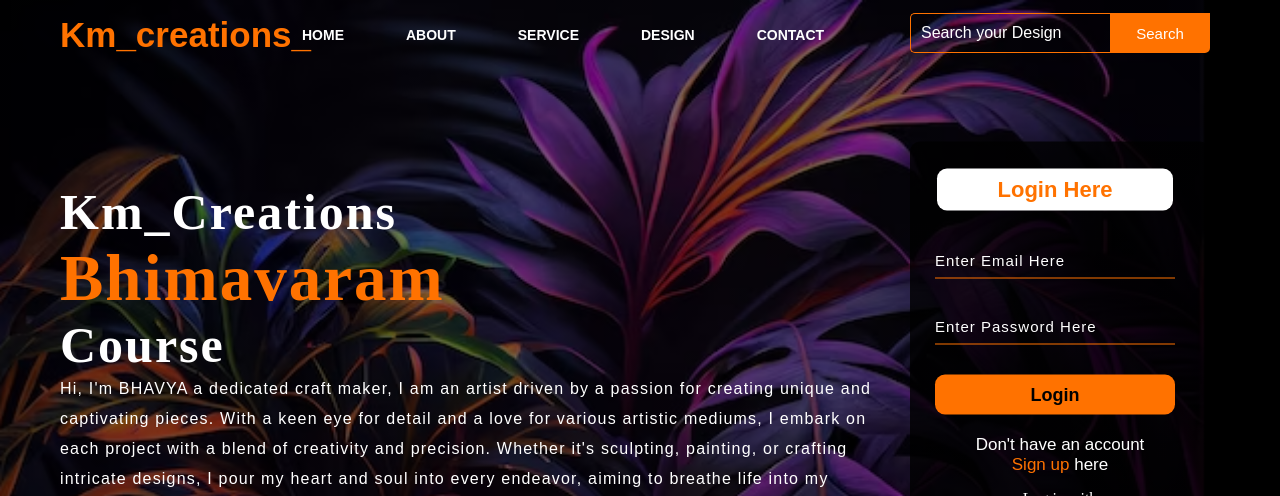
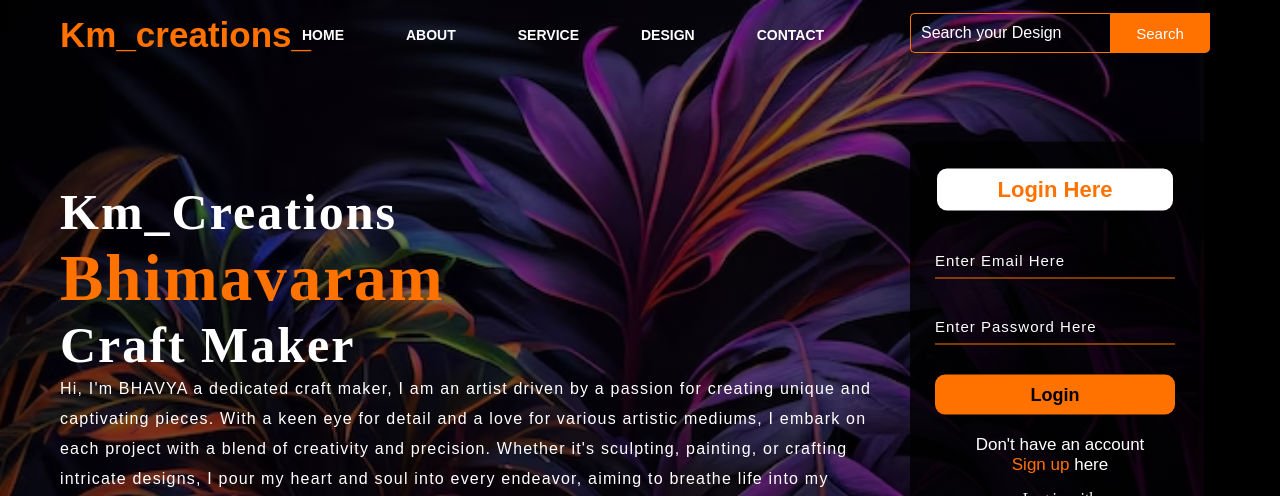
Before and after one commit to p-pranay-kumar/Km-Creations-04, a plain HTML site: page index.html in a window 1280 px wide. Shown: the top 496 px of the page. Drawn offline with nearby package versions, Linux system fonts and the light colour scheme.

Commit message:
Update index.html

```diff
--- a/index.html
+++ b/index.html
@@ -30,7 +30,7 @@
 
         </div>
         <div class="content">
-            <h1>Km_Creations <br><span>Bhimavaram</span> <br>Course</h1>
+            <h1>Km_Creations <br><span>Bhimavaram</span> <br>Craft Maker</h1>
             <p class="par">Hi, I'm BHAVYA a dedicated craft maker, I am an artist driven by a
                 passion for creating unique and<br> captivating pieces. With a keen eye for
                  detail and a love for various artistic mediums, I embark on <br>
```
